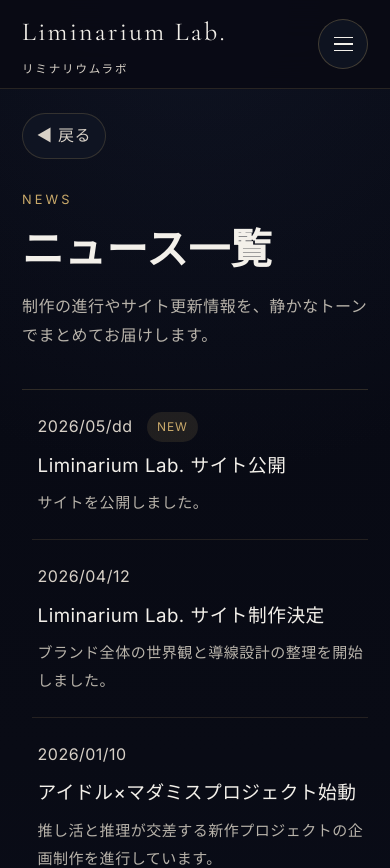
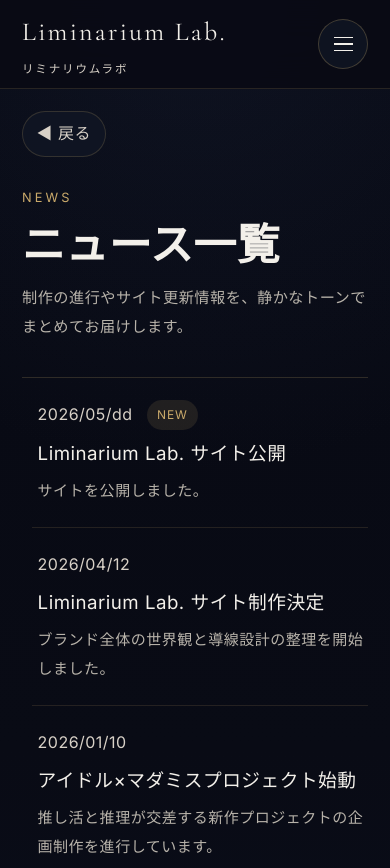
Before and after one commit to sunpotflower4460-cpu/Test-HP-SAKI, a React (Vite) app: page /news in a window 390 px wide. Shown: the top 868 px of the page. Built offline with nearby package versions, Linux system fonts and the light colour scheme.

Commit message:
Polish news page mobile spacing

```diff
--- a/src/pages/News/News.module.css
+++ b/src/pages/News/News.module.css
@@ -30,6 +30,24 @@
 
 @media (max-width: 640px) {
   .page {
-    padding-top: 1.5rem;
+    padding-top: 1.35rem;
+  }
+
+  .header {
+    gap: 0.8rem;
+    margin-bottom: 1.8rem;
+  }
+
+  .header h1 {
+    font-size: clamp(2.25rem, 11vw, 3.05rem);
+  }
+
+  .description {
+    font-size: 0.95rem;
+    line-height: 1.9;
+  }
+
+  .listWrap {
+    padding-bottom: 0.5rem;
   }
 }
```
